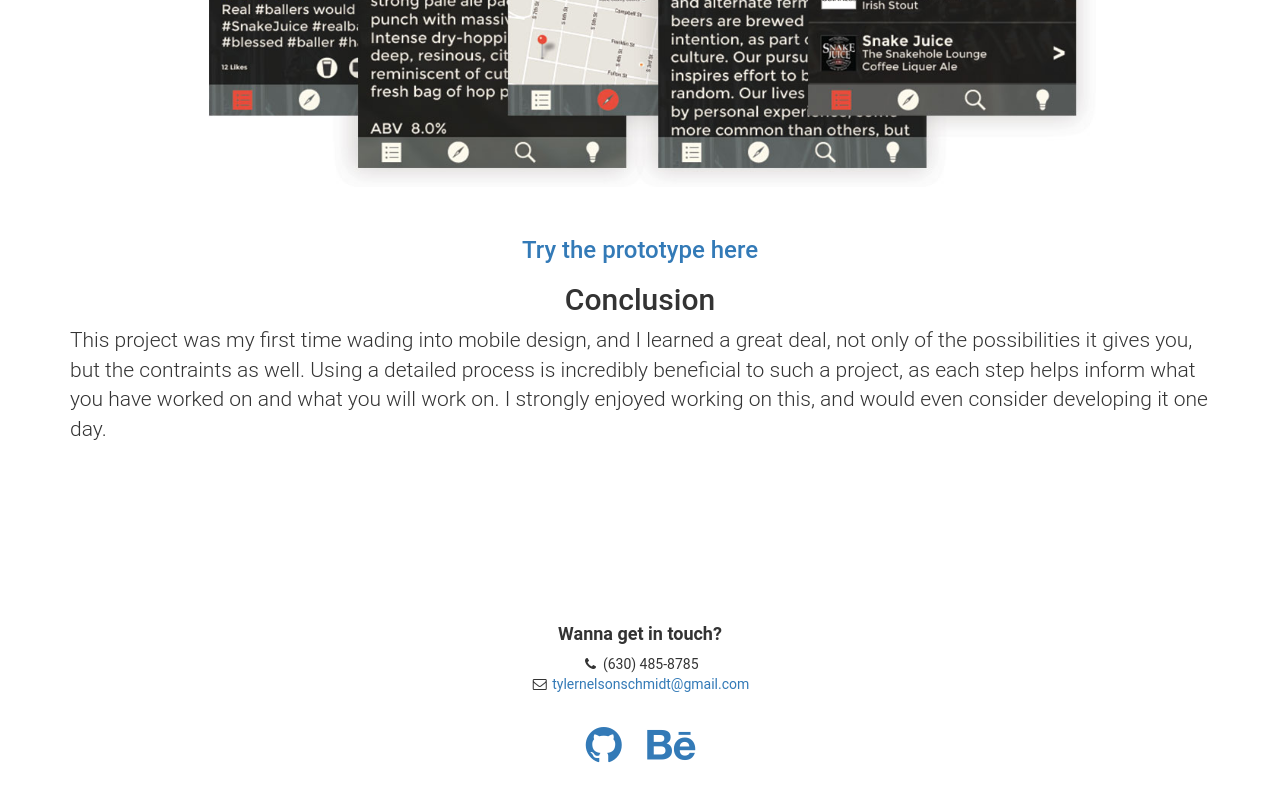
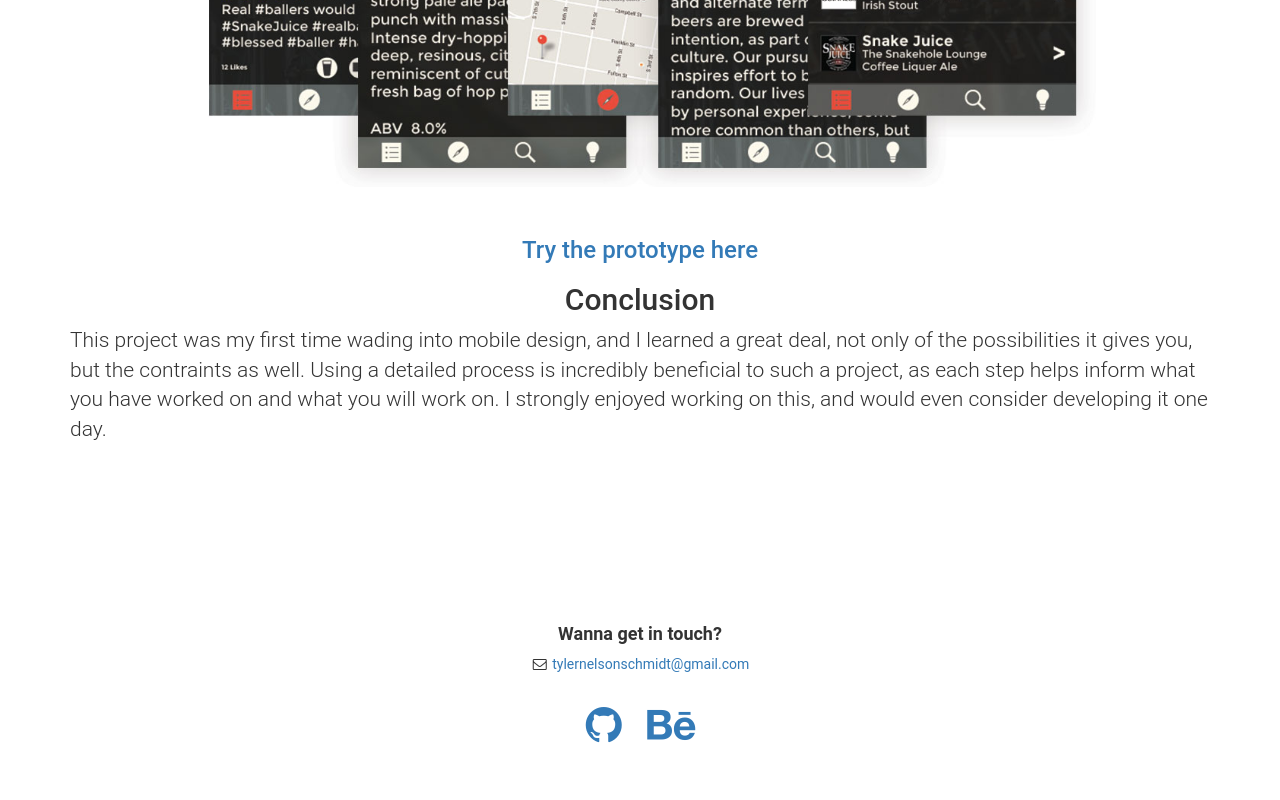
Before and after one commit to thedoorkeep/thedoorkeep.github.io, a plain HTML site: page tappist.html in a window 1280 px wide. Shown: the part 4717-5517 px from the top of the page. Drawn offline with Linux system fonts and the light colour scheme.

Commit message:
contact me edit

```diff
--- a/tappist.html
+++ b/tappist.html
@@ -141,7 +141,6 @@
                     <h4><strong>Wanna get in touch?</strong>
                     </h4>
                     <ul class="list-unstyled">
-                        <li><i class="fa fa-phone fa-fw"></i> (630) 485-8785</li>
                         <li><i class="fa fa-envelope-o fa-fw"></i> <a href="mailto:name@example.com">tylernelsonschmidt@gmail.com</a>
                         </li>
                     </ul>
```
Also changed, not shown: 5pm.html (+1 -1 lines), beer.html (+1 -1 lines), branding.html (+1 -1 lines), index.html (+1 -1 lines), resume.html (+1 -1 lines), sleepcycle.html (+1 -1 lines).
